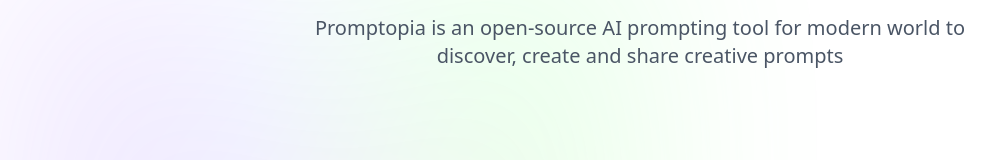
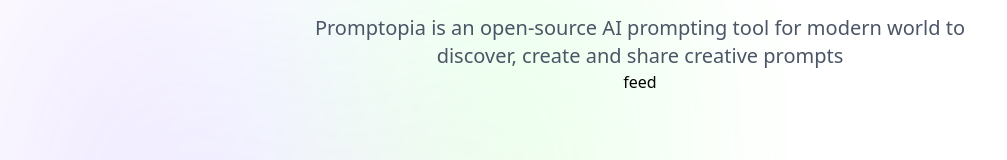
Before and after one commit to usmanmasud/share_prompts, a Next.js app: page / in a window 1280 px wide. Shown: the part 164-324 px from the top of the page, without its empty margins (0-1007 px from the left). Built offline with nearby package versions, Linux system fonts and the light colour scheme; a web font is replaced by a local one.

Commit message:
created all the needed components

```diff
--- a/app/page.jsx
+++ b/app/page.jsx
@@ -1,3 +1,4 @@
+import Feed from "@components/Feed"
 
 const Home = () => {
     return (
@@ -7,7 +8,7 @@
                 <span className="orange_gradient text-center">AI-Powered Prompts</span>
             </h1>
             <p className="desc text-center">Promptopia is an open-source AI prompting tool for modern world to discover, create and share creative prompts</p>
-
+            <Feed />
         </section>
     )
 }
--- /dev/null
+++ b/components/Feed.jsx
@@ -0,0 +1,11 @@
+import React from 'react'
+
+const Feed = () => {
+    return (
+        <div>
+            feed
+        </div>
+    )
+}
+
+export default Feed
--- /dev/null
+++ b/components/Form.jsx
@@ -0,0 +1,9 @@
+import React from 'react'
+
+const Form = () => {
+    return (
+        <div>Form</div>
+    )
+}
+
+export default Form
--- /dev/null
+++ b/components/Nav.jsx
@@ -0,0 +1,11 @@
+import React from 'react'
+
+const Nav = () => {
+    return (
+        <div>
+            nav
+        </div>
+    )
+}
+
+export default Nav
--- /dev/null
+++ b/components/Profile.jsx
@@ -0,0 +1,11 @@
+import React from 'react'
+
+const Profile = () => {
+    return (
+        <div>
+            progile
+        </div>
+    )
+}
+
+export default Profile
--- /dev/null
+++ b/components/PromptsCard.jsx
@@ -0,0 +1,9 @@
+import React from 'react'
+
+const PromptsCard = () => {
+    return (
+        <div>PromptsCard</div>
+    )
+}
+
+export default PromptsCard
--- /dev/null
+++ b/components/Provider.jsx
@@ -0,0 +1,7 @@
+import React from 'react'
+
+export const Provider = () => {
+    return (
+        <div>Provider</div>
+    )
+}
```
